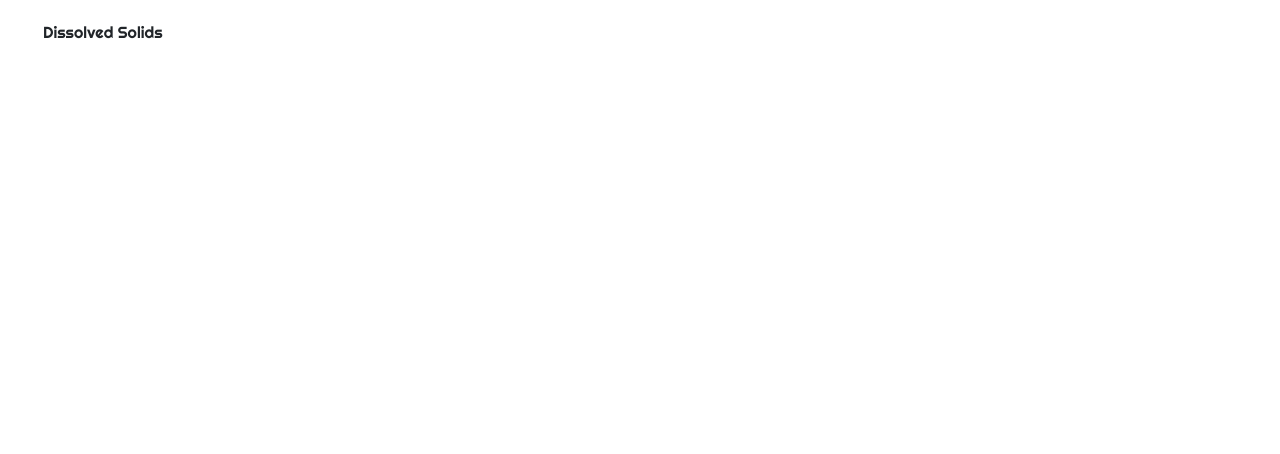
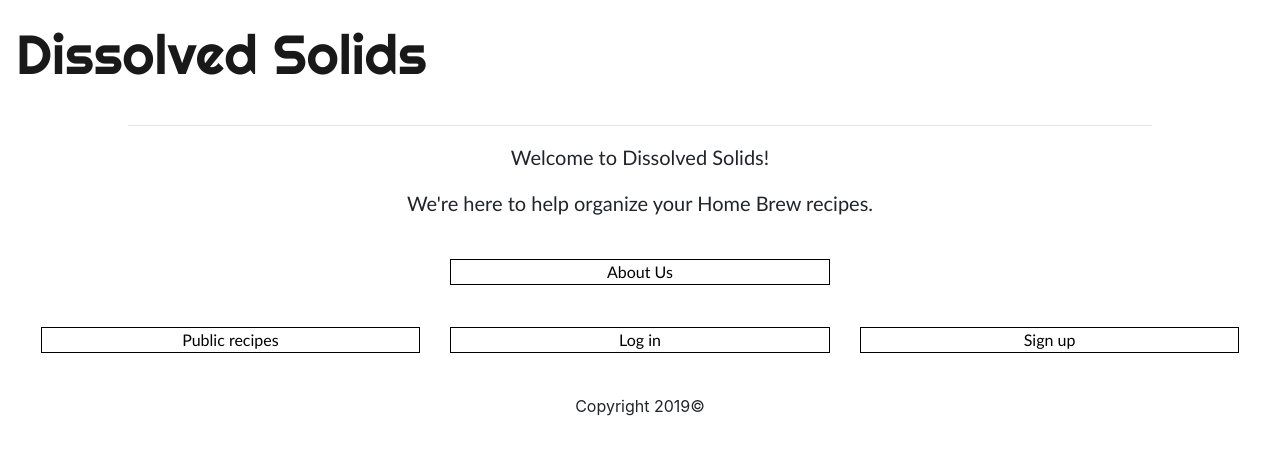
Before and after one commit to DDumas551/DissolvedSolids, a React (Create React App) app in the folder dissolvedsolids/: page / in a window 1280 px wide. Shown: the top 454 px of the page. Built offline with nearby package versions, Linux system fonts and the light colour scheme.

Commit message:
Adds Router, CSS, first 2 routes

```diff
--- a/dissolvedsolids/package.json
+++ b/dissolvedsolids/package.json
@@ -8,6 +8,7 @@
     "react-bootstrap": "^1.0.0-beta.12",
     "react-dom": "^16.9.0",
     "react-router": "^5.0.1",
+    "react-router-dom": "^5.0.1",
     "react-scripts": "3.1.1"
   },
   "scripts": {
--- a/dissolvedsolids/src/App.css
+++ b/dissolvedsolids/src/App.css
@@ -1,3 +1,14 @@
+html,
+body {
+  height: 100%;
+  margin: 0;
+}
+
+.App {
+  min-height: 100%;
+  margin-bottom: -40px;
+}
+
 @font-face {
   font-family: header;
   src: url("./fonts/Righteous/Righteous-Regular.ttf");
@@ -5,22 +16,59 @@
 
 .dSLogo {
   font-family: header;
-  margin-top: 20px;
-  margin-left: 43px;
 }
 
-@media only screen and (max-width: 600px) {
+@media only screen and (max-width: 767px) {
+  .dSLogo {
+    font-size: 26px;
+  }
+}
+
+@media only screen and (min-width: 768px) {
+  .dSLogo {
+    font-size: 42px;
+  }
+}
+
+@media only screen and (min-width: 992px) {
   .dSLogo {
     font-size: 50px;
   }
 }
 
-.cardd {
-  margin: 0 auto; /* Added */
-  float: none; /* Added */
-  margin-bottom: 10px; /* Added */
+@media only screen and (min-width: 1200px) {
+  .dSLogo {
+    font-size: 55px;
+  }
 }
 
-.button {
-  color: black;
+.homePageLink {
+  text-align: right;
 }
+
+hr {
+  max-width: 80%;
+}
+
+.text {
+  font-family: "Trebuchet MS", "Lucida Sans Unicode", "Lucida Grande",
+    "Lucida Sans", Arial, sans-serif;
+  font-size: 20px;
+  text-align: center;
+}
+
+.cardRow {
+  margin: 2%;
+}
+
+.cards {
+  text-align: center;
+  border: 1px solid black;
+  font-family: "Trebuchet MS", "Lucida Sans Unicode", "Lucida Grande",
+    "Lucida Sans", Arial, sans-serif;
+}
+
+.copyright {
+  position: sticky;
+  height: 40px;
+}
--- a/dissolvedsolids/src/App.js
+++ b/dissolvedsolids/src/App.js
@@ -1,47 +1,48 @@
 import React from "react";
+import { BrowserRouter as Router, Switch, Route } from "react-router-dom";
 import Button from "react-bootstrap/Button";
 import Card from "react-bootstrap/Card";
+import Navbar from "react-bootstrap/Navbar";
+import Nav from "react-bootstrap/Nav";
+import NavDropdown from "react-bootstrap/NavDropdown";
+import Form from "react-bootstrap/Form";
+import FormControl from "react-bootstrap/FormControl";
 import Row from "react-bootstrap/Row";
 import Col from "react-bootstrap/Col";
 import "./App.css";
+import HomePage from "./components/HomePage/HomePage";
+import LoginPage from "./components/LoginPage/LoginPage";
 
 function App() {
   return (
     <div className="App">
-      <p className="dSLogo">Dissolved Solids</p>
       <Row>
-        {/* <Col>
-          <Card className="cardd" style={{ width: "18rem" }}>
-            <Card.Img
-              variant="top"
-              src="https://d2ees1g486p7cy.cloudfront.net/media/mastheads/original_5uLqFsh7Rg30OyeBZ4n5FY19_SUMMER2B_WIFI-LANDING_NITRO-TRIO_Masthead-Desktop---1800x560_FINAL070419.jpg?v=63731299474"
-            />
-            <Card.Body>
-              <Card.Title>Card Title</Card.Title>
-              <Card.Text>
-                Some quick example text to build on the card title and make up
-                the bulk of the card's content.
-              </Card.Text>
-              <Button variant="primary">Go somewhere</Button>
-            </Card.Body>
-          </Card>
+        <Col>
+          <Navbar bg="link" expand="lg">
+            <Navbar.Brand href="#home" className="dSLogo">
+              Dissolved Solids
+            </Navbar.Brand>
+          </Navbar>
         </Col>
+      </Row>
+      <Row>
         <Col>
-          <Card className="cardd" style={{ width: "18rem" }}>
-            <Card.Img
-              variant="top"
-              src="https://d2ees1g486p7cy.cloudfront.net/media/mastheads/original_5uLqFsh7Rg30OyeBZ4n5FY19_SUMMER2B_WIFI-LANDING_NITRO-TRIO_Masthead-Desktop---1800x560_FINAL070419.jpg?v=63731299474"
-            />
-            <Card.Body>
-              <Card.Title>Card Title</Card.Title>
-              <Card.Text>
-                Some quick example text to build on the card title and make up
-                the bulk of the card's content.
-              </Card.Text>
-              <Button variant="primary">Go somewhere</Button>
-            </Card.Body>
-          </Card>
-        </Col> */}
+          <hr />
+        </Col>
+      </Row>
+      <Router>
+        <Switch>
+          <Route exact path="/" component={HomePage} />
+          <Route exact path="/LoginPage" component={LoginPage} />
+        </Switch>
+      </Router>
+
+      <Row className="copyright">
+        <Col>
+          <footer>
+            <center>Copyright {new Date().getFullYear()}©</center>
+          </footer>
+        </Col>
       </Row>
     </div>
   );
--- /dev/null
+++ b/dissolvedsolids/src/components/HomePage/HomePage.css
@@ -0,0 +1,4 @@
+.cards {
+  text-decoration: none;
+  color: black;
+}
--- /dev/null
+++ b/dissolvedsolids/src/components/HomePage/HomePage.js
@@ -0,0 +1,56 @@
+import React, { Component } from "react";
+import Button from "react-bootstrap/Button";
+import Card from "react-bootstrap/Card";
+import Navbar from "react-bootstrap/Navbar";
+import Nav from "react-bootstrap/Nav";
+import NavDropdown from "react-bootstrap/NavDropdown";
+import Form from "react-bootstrap/Form";
+import FormControl from "react-bootstrap/FormControl";
+import Row from "react-bootstrap/Row";
+import Col from "react-bootstrap/Col";
+import { Link } from "react-router-dom";
+import "../HomePage/HomePage.css";
+
+class HomePage extends Component {
+  render() {
+    return (
+      <div>
+        <Row>
+          <Col>
+            <p className="HPText1 text">Welcome to Dissolved Solids!</p>
+          </Col>
+        </Row>
+        <Row>
+          <Col>
+            <p className="HPText2 text">
+              We're here to help organize your Home Brew recipes.
+            </p>
+          </Col>
+        </Row>
+        <Row className="cardRow">
+          <Col xs={{ span: 4, offset: 4 }}>
+            <Link to="/AboutUs">
+              <p className="cards about">About Us</p>
+            </Link>
+          </Col>
+        </Row>
+        <Row className="cardRow">
+          <Col>
+            <p className="cards">Public recipes</p>
+          </Col>
+
+          <Col>
+            <Link to="/LoginPage">
+              <p className="cards">Log in</p>
+            </Link>
+          </Col>
+          <Col>
+            <p className="cards">Sign up</p>
+          </Col>
+        </Row>
+      </div>
+    );
+  }
+}
+
+export default HomePage;
--- /dev/null
+++ b/dissolvedsolids/src/components/LoginPage/LoginPage.css
@@ -0,0 +1,6 @@
+.back {
+  border: 1px solid black;
+  padding: 5px;
+  text-decoration: none;
+  color: black;
+}
--- /dev/null
+++ b/dissolvedsolids/src/components/LoginPage/LoginPage.js
@@ -0,0 +1,30 @@
+import React, { Component } from "react";
+import Button from "react-bootstrap/Button";
+import Card from "react-bootstrap/Card";
+import Navbar from "react-bootstrap/Navbar";
+import Nav from "react-bootstrap/Nav";
+import NavDropdown from "react-bootstrap/NavDropdown";
+import Form from "react-bootstrap/Form";
+import FormControl from "react-bootstrap/FormControl";
+import Row from "react-bootstrap/Row";
+import Col from "react-bootstrap/Col";
+import "../LoginPage/LoginPage.css";
+import { Link } from "react-router-dom";
+
+class LoginPage extends Component {
+  render() {
+    return (
+      <div>
+        <Row>
+          <Col>
+            <Link to="/">
+              <span className="back">BACK HHOOOOOOMe</span>
+            </Link>
+          </Col>
+        </Row>
+      </div>
+    );
+  }
+}
+
+export default LoginPage;
```
Also changed, not shown: 1 other file (tests, documents, lock files or other folders).
